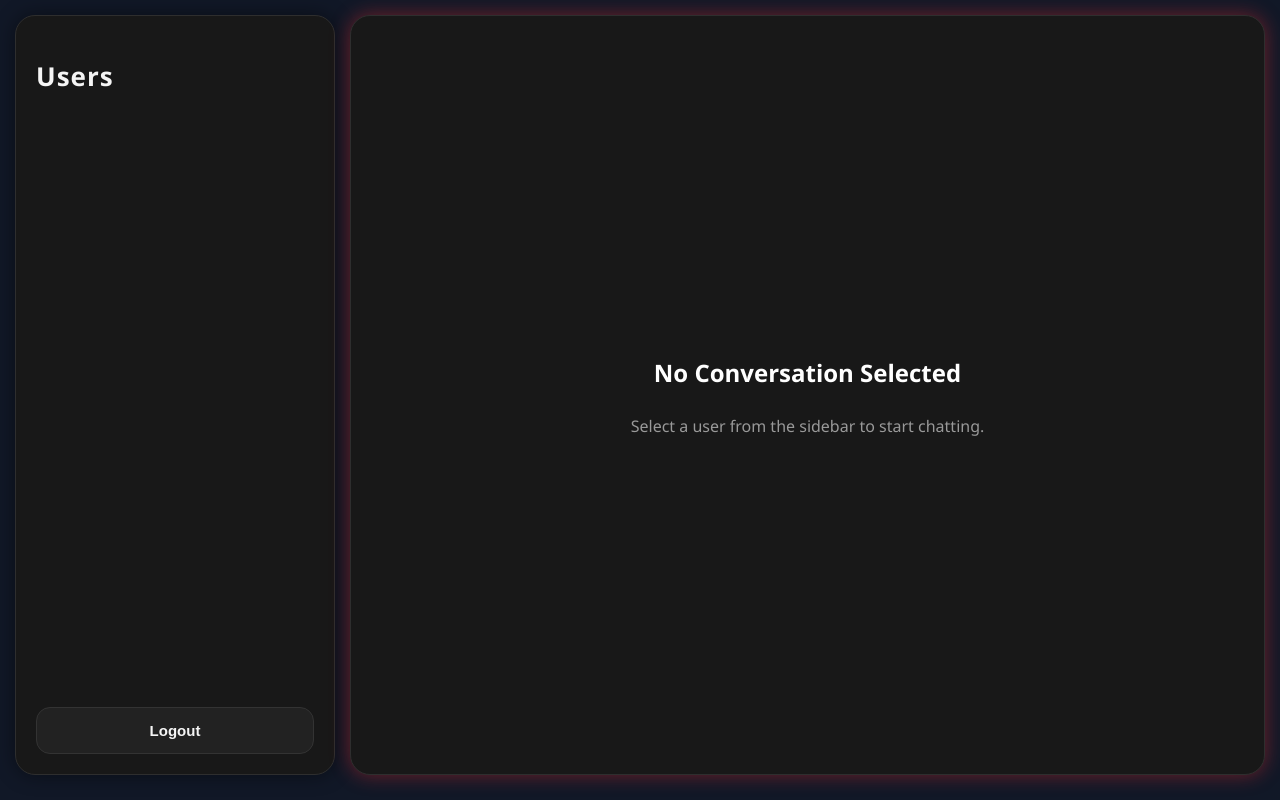
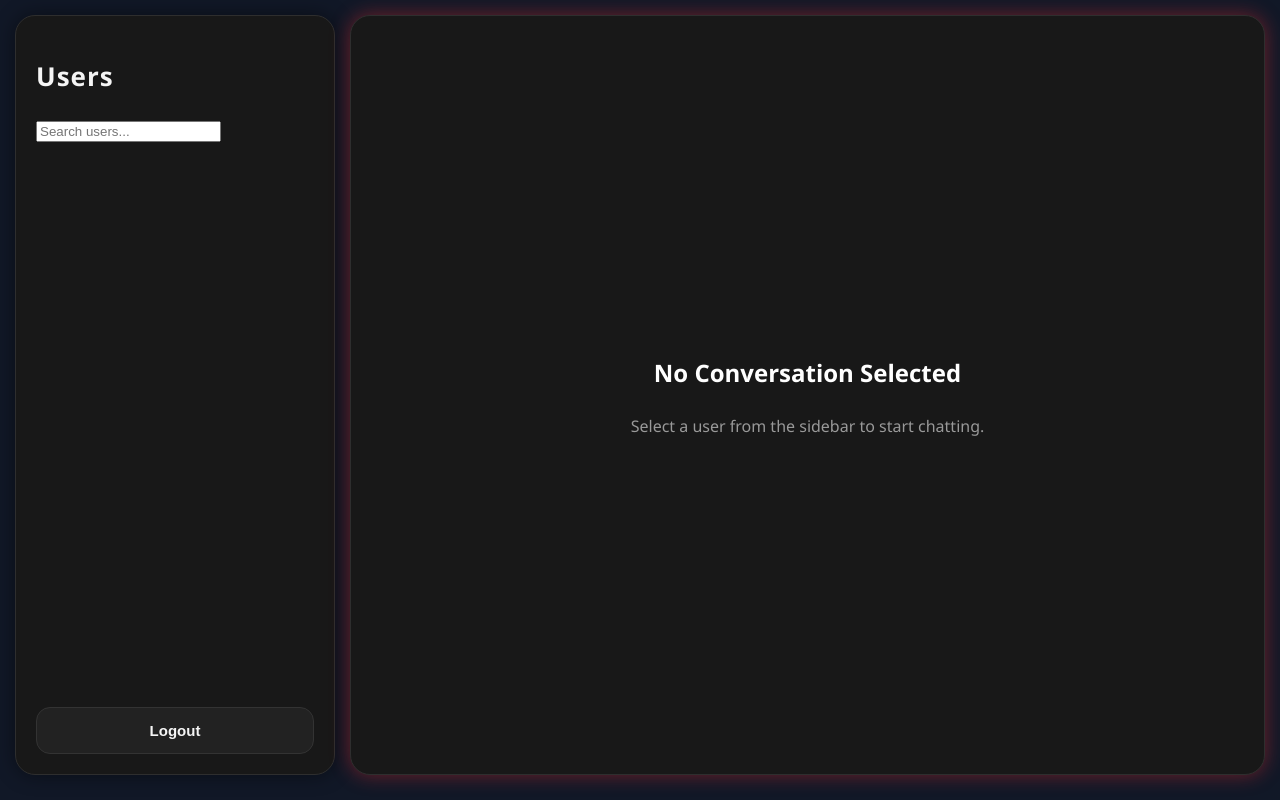
Before and after one commit to nin47097-hub/realtime-chat-app, a React (Vite) app in the folder client/: page /chat in a window 1280 px wide. Built offline with nearby package versions, Linux system fonts and the light colour scheme; no server answers; sample sign-in values are in the browser's storage.

Commit message:
Update Sidebar.jsx

```diff
--- a/client/src/components/Sidebar.jsx
+++ b/client/src/components/Sidebar.jsx
@@ -8,6 +8,7 @@ function Sidebar({ onSelectUser }) {
 
     const [users, setUsers] = useState([]);
     const [onlineUsers, setOnlineUsers] = useState([]);
+    const [searchTerm, setSearchTerm] = useState("");
 
     const navigate = useNavigate();
 
@@ -57,6 +58,12 @@ function Sidebar({ onSelectUser }) {
 
     };
 
+    const filteredUsers = users.filter((user) =>
+        user.name
+            .toLowerCase()
+            .includes(searchTerm.toLowerCase())
+    );
+
     return (
 
         <div className="sidebar">
@@ -67,7 +74,15 @@ function Sidebar({ onSelectUser }) {
                     Users
                 </h2>
 
-                {users.map((user) => {
+                <input
+                    type="text"
+                    className="searchinput"
+                    placeholder="Search users..."
+                    value={searchTerm}
+                    onChange={(e) => setSearchTerm(e.target.value)}
+                />
+
+                {filteredUsers.map((user) => {
 
                     const isOnline = onlineUsers.includes(user._id);
 
```
